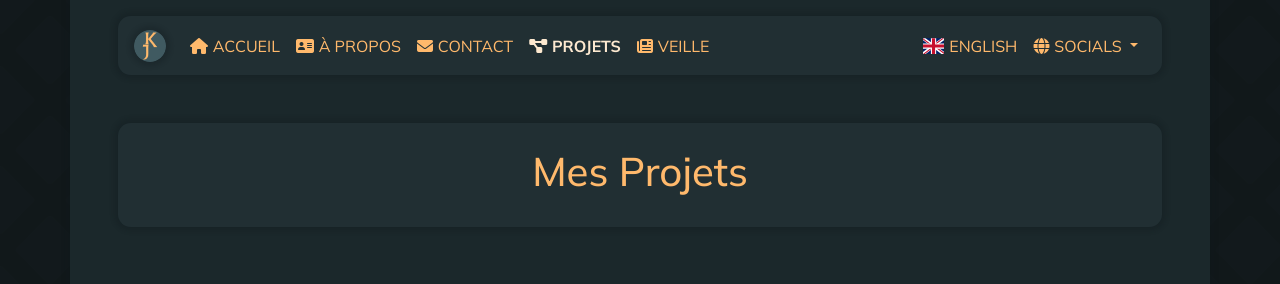
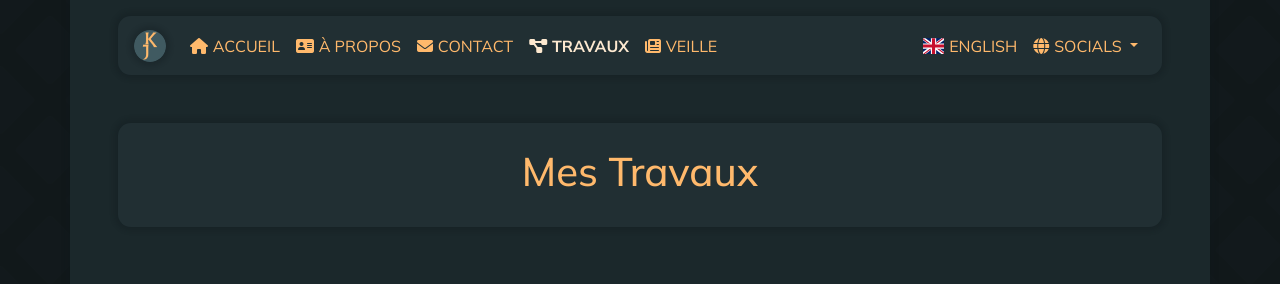
Before and after one commit to JKerboeuf/jkerboeuf.github.io, a Jekyll site: the page built from project-list/fr.md, in a window 1280 px wide. Shown: the top 284 px of the page. Built offline with Jekyll 4.4.1, drawn with Linux system fonts in a browser that asks for light colours; nearby versions of some CDN libraries.

Commit message:
Changed projects page title

```diff
--- a/_data/strings.yml
+++ b/_data/strings.yml
@@ -42,7 +42,7 @@ locales:
     nav_about: "À PROPOS"
     nav_contact: "CONTACT"
     nav_posts: "VEILLE"
-    nav_projects: "PROJETS"
+    nav_projects: "TRAVAUX"
     nav_credits: "Crédits"
     foot_back_top: "Retourer en haut"
     foot_more_links: "Plus de liens"
--- a/project-list/fr.md
+++ b/project-list/fr.md
@@ -1,5 +1,5 @@
 ---
-title: Mes Projets
+title: Mes Travaux
 ref: page-project-list
 layout: project-list
 permalink: /projects/fr
```
Also changed, not shown: 1 other file.
